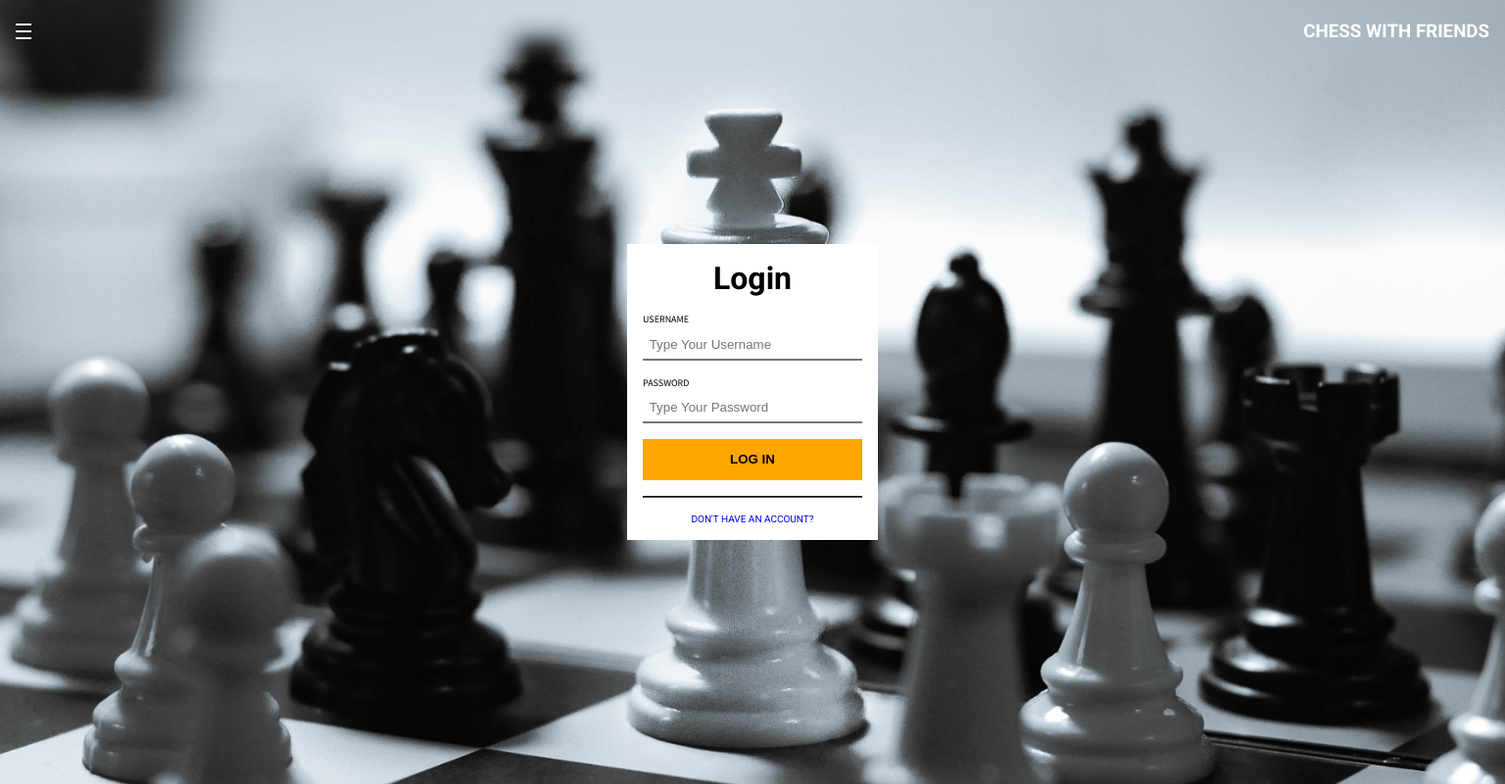
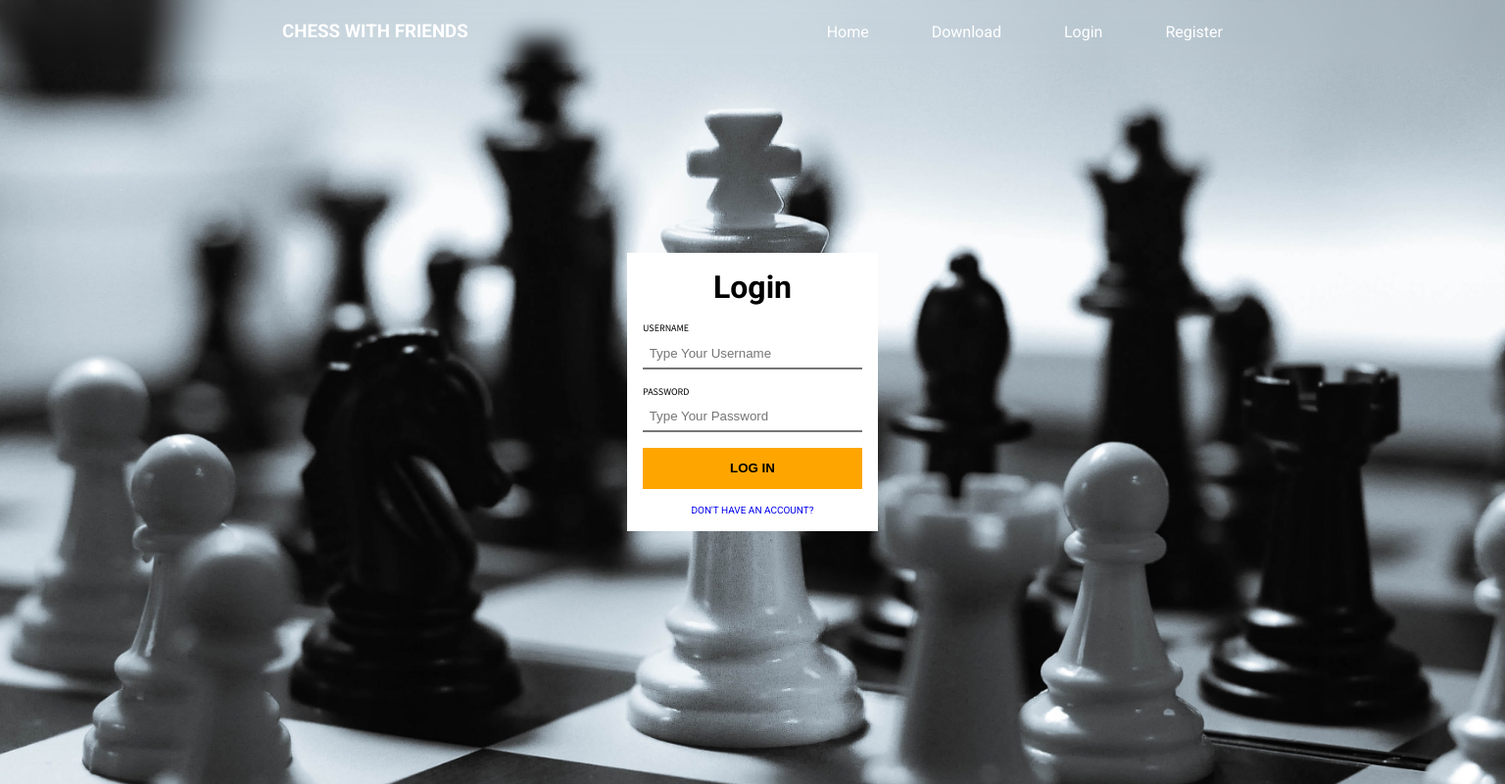
Before and after one commit to anthonystem/Chess-With-Friends, a PHP site: page /login.html in a window 1536 px wide. Shown: the whole page at 98% size. Run offline with PHP 8.4, Linux system fonts and the light colour scheme; some libraries are stand-ins or nearby versions.

Commit message:
Nav bar responsivity completed.

```diff
--- a/css/styles.css
+++ b/css/styles.css
@@ -197,3 +197,60 @@
 }
 
 /* ########## Transitions & Animations ########## */
+
+
+/* ########## Media Queries/Breakpoints ########## */
+@media (min-width: 768px) {
+    .navigation-bar {
+        padding-left: 6rem;
+        padding-right: 6rem;
+    }
+
+    .navigation-links {
+        display: flex;
+        flex-direction: row;
+        position: static;
+        height: auto;
+        width: auto;
+        padding: 0;
+        background-color: transparent;
+    }
+
+    .navigation-links li {
+        font-size: 1em;
+        margin-bottom: 0;
+    }
+
+    .navigation-links a {
+        color: white;
+        margin-left: 2rem;
+    }
+
+    .hamburger-button {
+        display: none;
+    }
+}
+
+
+@media (min-width: 992px) {
+    .navigation-bar {
+        padding-left: 12rem;
+        padding-right: 12rem;
+    }
+}
+
+@media (min-width: 1200px) {
+
+}
+
+@media (min-width: 1400px) {
+    .navigation-bar {
+        padding-left: 18rem;
+        padding-right: 18rem;
+    }
+
+    .navigation-links a {
+        color: white;
+        margin-left: 4rem;
+    }
+}
--- a/login.html
+++ b/login.html
@@ -45,7 +45,6 @@
                         <button type="submit">Log In</button>
                     </p>
                 </form>
-                <hr>
                 <div class="login-signup">
                     <p><a href="#">Don't Have An Account?</a></p>
                 </div>
```
